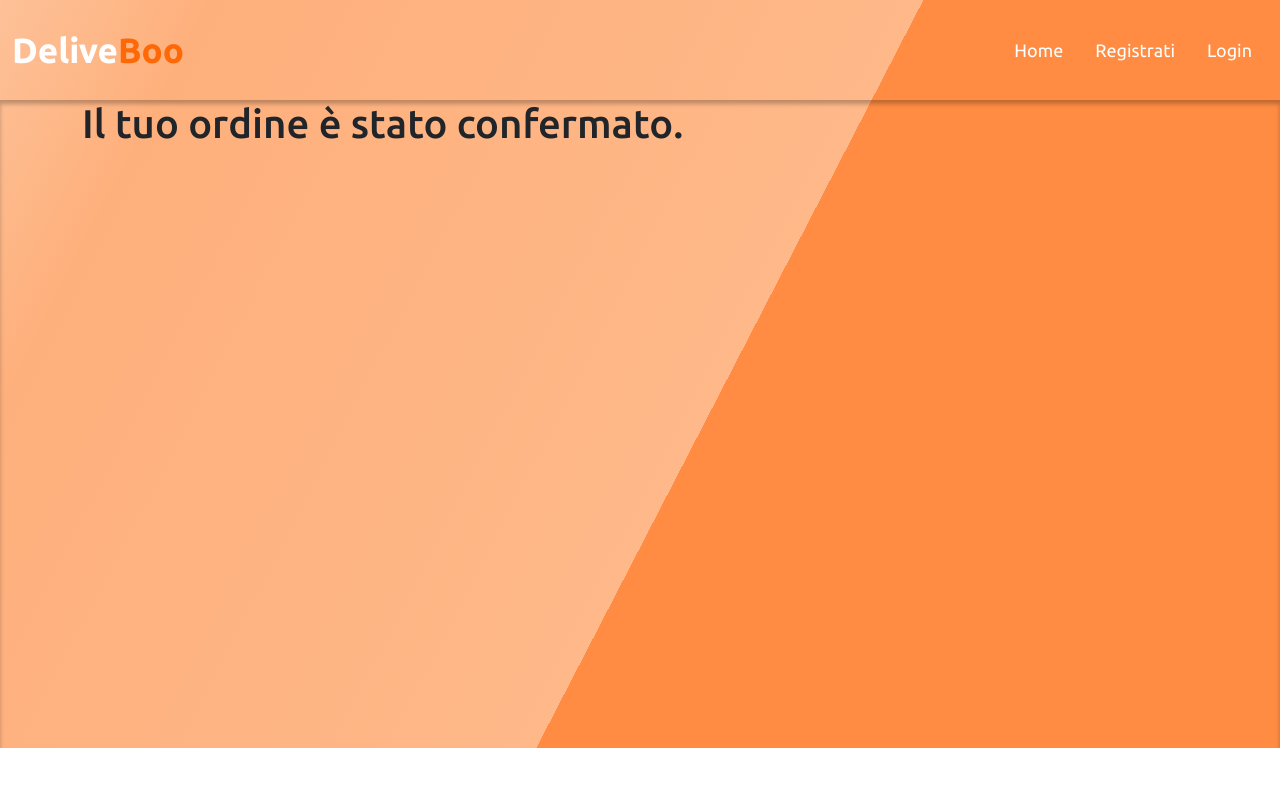
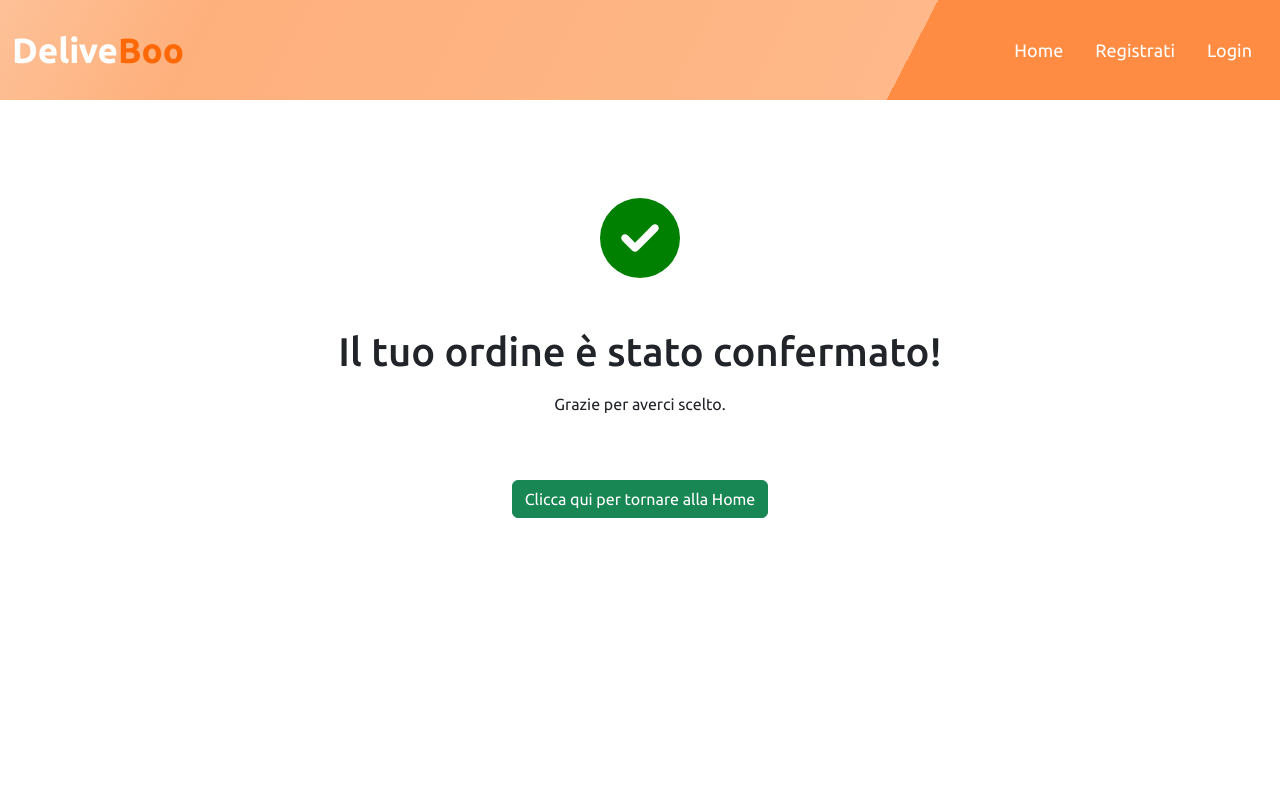
Before and after one commit to domenicatonziello/deliverboo-front, a Vue app: page /confirmOrder in a window 1280 px wide. Shown: the top 786 px of the page. Built offline with nearby package versions, Linux system fonts and the light colour scheme.

Commit message:
confirm page css

```diff
--- a/src/App.vue
+++ b/src/App.vue
@@ -4,7 +4,6 @@ import NotFoundPage from "./pages/NotFoundPage.vue";
 import AppHeader from "./components/content/AppHeader.vue";
 import otherPage from "./pages/otherPage.vue";
 import PaymentPage from "./pages/PaymentPage.vue";
-import ConfirmPaymentPage from "./pages/ConfirmPaymentPage.vue";
 
 import SectionJumbotron from "./components/SectionJumbotron.vue";
 export default {
@@ -15,7 +14,6 @@ export default {
     SectionJumbotron,
     otherPage,
     PaymentPage,
-    ConfirmPaymentPage
   },
   data: () => ({
     store,
--- a/src/components/SectionJumbotron.vue
+++ b/src/components/SectionJumbotron.vue
@@ -18,13 +18,14 @@ export default {
 #jumbotron {
   box-shadow: inset 0px 4px 4px rgba(0, 0, 0, 0.25);
   min-height: calc(100vh - 19vh);
+  // min-height: 100vh;
   // padding-bottom: 20px;
   // background: linear-gradient(297.36deg,
   //     #ff8c42 55%,
   //     #feb889 55%,
   //     #feb07c 87.32%,
   //     #fcfbf7 143.55%);
-  padding-bottom: 2rem;
+  // padding-bottom: 2rem;
 }
 
 #jumbotron.full-size {
--- a/src/main.js
+++ b/src/main.js
@@ -16,11 +16,12 @@ import {
   faCartShopping,
   faPhone,
   faTruckFast,
-  faLocationDot
+  faLocationDot,
+  faCircleCheck
 } from "@fortawesome/free-solid-svg-icons";
 // import { faYoutube, faTwitch, faFacebookF, faInstagram } from '@fortawesome/free-brands-svg-icons';
 
-library.add(faStar, farStar, faMagnifyingGlass, faCartShopping, faPhone, faTruckFast, faLocationDot);
+library.add(faStar, farStar, faMagnifyingGlass, faCartShopping, faPhone, faTruckFast, faLocationDot, faCircleCheck);
 
 const app = createApp(App);
 app.use(router);
--- a/src/pages/ConfirmPaymentPage.vue
+++ b/src/pages/ConfirmPaymentPage.vue
@@ -5,10 +5,26 @@ export default {
 </script>
 
 <template>
-    <div class="container">
-        <h1>Il tuo ordine è stato confermato.</h1>
-    </div>
+    <section id="confirm-page">
+        <div class="container text-center p-5">
+            <font-awesome-icon :icon="['fas', 'circle-check']" class="check" />
+            <h1 class="mb-3">Il tuo ordine è stato confermato!</h1>
+            <p class="mb-5">Grazie per averci scelto.</p>
+            <router-link to="/" class="btn btn-success m-3">Clicca qui per tornare alla Home </router-link>
+        </div>
+    </section>
 </template>
 
 
-<style scoped lang="scss"></style>
+<style scoped lang="scss">
+#confirm-page {
+    height: calc(100vh - 100px);
+    background-color: white;
+}
+
+.check {
+    font-size: 80px;
+    color: green;
+    margin: 50px 0px;
+}
+</style>
--- a/src/pages/HomePage.vue
+++ b/src/pages/HomePage.vue
@@ -33,7 +33,7 @@ export default {
     },
   },
   watch: {
-    filterCheck() {},
+    filterCheck() { },
   },
   methods: {
     refreshCity() {
@@ -105,7 +105,7 @@ export default {
 <template>
   <AppJumbotron />
   <!-- tipologie -->
-  <section id="typology" v-if="store.addedCity">
+  <section id="typology" v-if="store.addedCity" class="pb-6">
     <div class="container">
       <p>
         <i class="fa-solid fa-location-dot" style="color: #000000"></i>
@@ -119,29 +119,16 @@ export default {
       <h2 class="mb-4">Le nostre tipologie</h2>
       <p class="mb-2 indication">
         Scrolla e seleziona le tipologie che vuoi
-        <i
-          class="fa-solid fa-arrow-right-long fa-beat fa-sm ms-2"
-          style="color: #6e6e6e"
-        ></i>
+        <i class="fa-solid fa-arrow-right-long fa-beat fa-sm ms-2" style="color: #6e6e6e"></i>
       </p>
       <carosel>
-        <typology-card
-          @click="onClick()"
-          v-for="typology in typologies"
-          :key="typology.id"
-          :typology="typology"
-        ></typology-card>
+        <typology-card @click="onClick()" v-for="typology in typologies" :key="typology.id"
+          :typology="typology"></typology-card>
       </carosel>
 
-      <div
-        v-if="store.restaurants.length > 0"
-        class="row justify-content-center gap-2 mt-5"
-      >
-        <restaurant-card
-          v-for="restaurant in store.restaurants"
-          :key="restaurant.id"
-          :restaurant="restaurant"
-        ></restaurant-card>
+      <div v-if="store.restaurants.length > 0" class="row justify-content-center gap-2 mt-5">
+        <restaurant-card v-for="restaurant in store.restaurants" :key="restaurant.id"
+          :restaurant="restaurant"></restaurant-card>
       </div>
       <div v-if="store.restaurants.length < 1" class="mt-5 py-3 text-center">
         <h3>Non ci sono ristoranti per le tipologie selezionate</h3>
```
